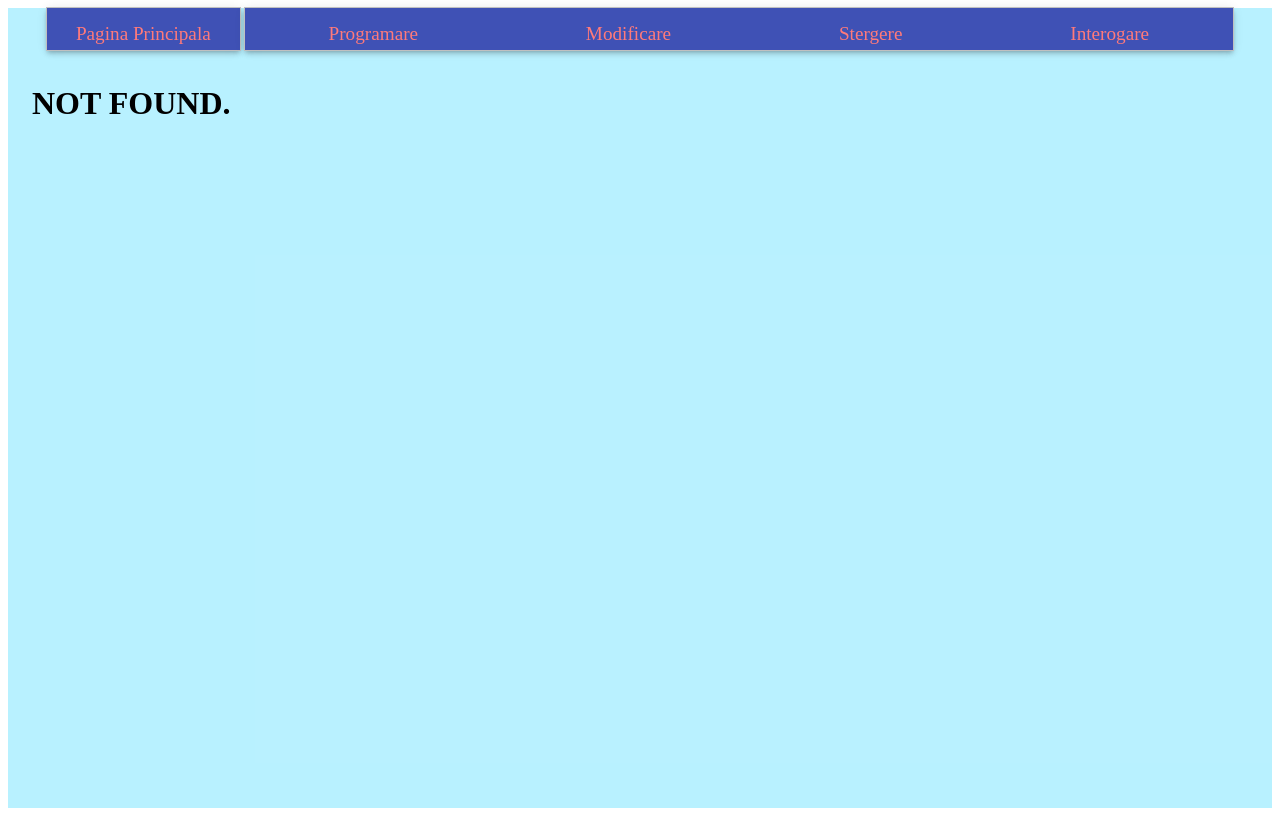
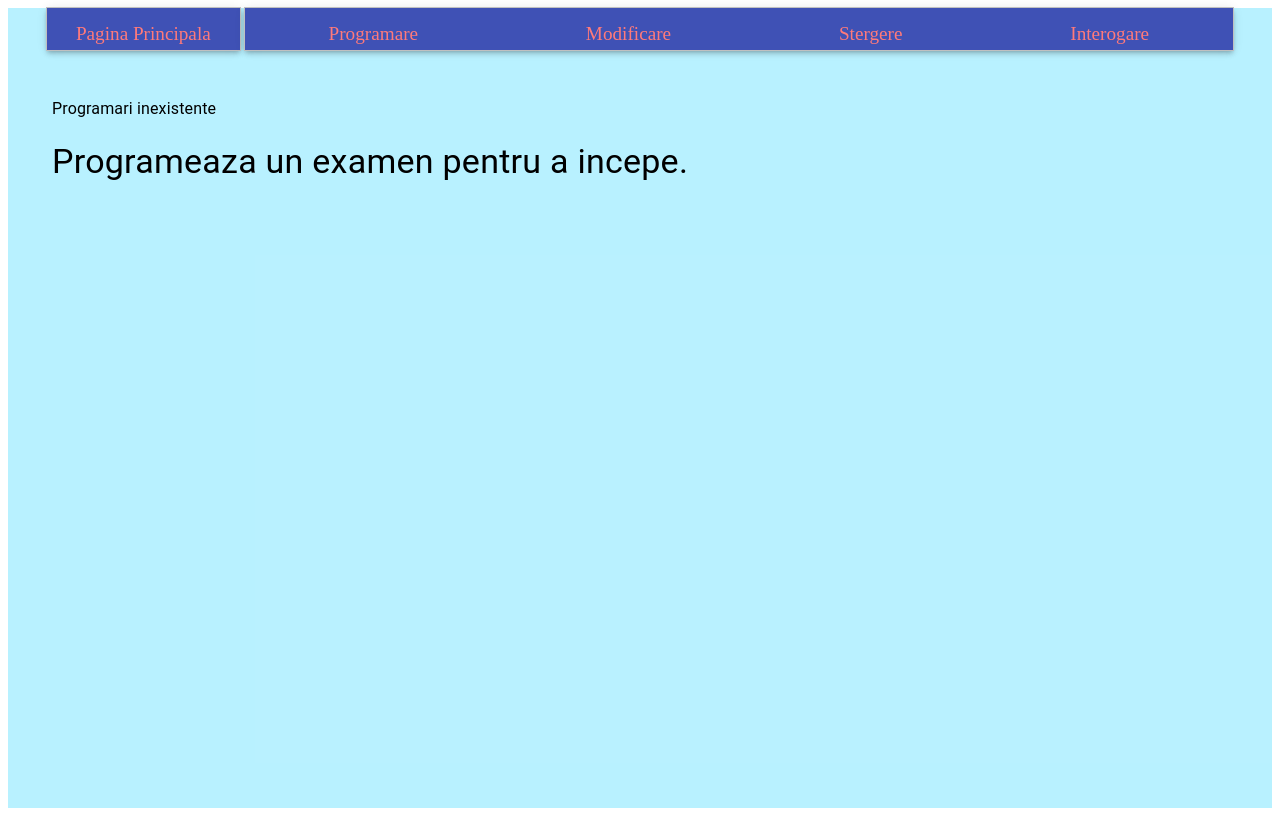
Before and after one commit to constAlex/platforma-facultate-demo, a React (Create React App) app: page /stergere in a window 1280 px wide. Before the commit this address had no page. Built offline with nearby package versions, Linux system fonts and the light colour scheme.

Commit message:
improve styling. Create route for 'sterger' and create delete functionality.

```diff
--- a/src/App.js
+++ b/src/App.js
@@ -3,15 +3,16 @@ import "./App.sass";
 import Container from "@material-ui/core/Container";
 import NavBar from "./NavBar";
 import { Switch, Route } from "react-router-dom";
-import { FormContainer, MainContainer } from "./redux/container";
+import { FormContainer, MainContainer, DeleteContainer } from "./redux/container";
 
 function App() {
   return (
-    <Container className="App" maxWidth="xlg">
+    <Container className="App" maxWidth="xl">
       <NavBar />
       <Switch>
         <Route exact path="/" render={() => <MainContainer />} />
         <Route exact path="/programare" render={() => <FormContainer />} />
+        <Route exact path="/stergere" render={() => <DeleteContainer />}/>
         <Route render={() => <h1>NOT FOUND.</h1>} />
       </Switch>
     </Container>
--- /dev/null
+++ b/src/DeleteItemsMenu.jsx
@@ -0,0 +1,85 @@
+import React from 'react';
+import { makeStyles } from '@material-ui/core/styles';
+import List from '@material-ui/core/List';
+import ListItem from '@material-ui/core/ListItem';
+import ListItemIcon from '@material-ui/core/ListItemIcon';
+import ListItemSecondaryAction from '@material-ui/core/ListItemSecondaryAction';
+import ListItemText from '@material-ui/core/ListItemText';
+import Checkbox from '@material-ui/core/Checkbox';
+import IconButton from '@material-ui/core/IconButton';
+import DeleteIcon from '@material-ui/icons/Delete';
+import Typography from "@material-ui/core/Typography";
+
+const useStyles = makeStyles((theme) => ({
+  root: {
+    width: '100%',
+    maxWidth: "60%",
+    paddingLeft: '20px',
+  },
+  ListItem: {
+    background: "linear-gradient(to left, #ee9ca7, #ffdde1)",
+    marginBottom: "10px",
+    "&:nth-child(1)": {
+        border: "1px solid green",
+    }
+  },
+}));
+
+export default function CheckboxList({programari, stergeProgramare}) {
+  const classes = useStyles();
+  const [checked, setChecked] = React.useState([0]);
+
+  const handleToggle = (value) => () => {
+    const currentIndex = checked.indexOf(value);
+    const newChecked = [...checked];
+
+    if (currentIndex === -1) {
+      newChecked.push(value);
+    } else {
+      newChecked.splice(currentIndex, 1);
+    }
+
+    setChecked(newChecked);
+  };
+
+  const handleDelete=(id) => () => {
+    stergeProgramare(id);
+  }
+
+  return (
+    <List className={classes.root}>
+    <ListItemText component="div" id="nested-list-subheader">
+          {programari.length === 0
+            ? "Programari inexistente"
+            : "Programari Active"}
+        </ListItemText>
+    {programari.length === 0 && (
+          <Typography variant="h4" style={{marginTop: "20px"}}>
+            Programeaza un examen pentru a incepe.
+          </Typography>
+        )}
+      {programari.map((el, index) => {
+        const labelId = `checkbox-list-label-${el.materie}`;
+        return (
+          <ListItem className={classes.ListItem} key={el.id} role={undefined} dense button onClick={handleToggle(index)}>
+            <ListItemIcon>
+              <Checkbox
+                edge="start"
+                checked={checked.indexOf(index) !== -1}
+                tabIndex={-1}
+                disableRipple
+                inputProps={{ 'aria-labelledby': labelId }}
+              />
+            </ListItemIcon>
+            <ListItemText id={labelId} primary={el.materie + " - in data de " + el.data_exam + ", ora " + el.ora_exam + ", specializarea " + el.specializare + ", Profesor " + el.profesor} />
+            <ListItemSecondaryAction>
+              <IconButton  onClick={handleDelete(el.id)} edge="end" aria-label="comments">
+                <DeleteIcon />
+              </IconButton>
+            </ListItemSecondaryAction>
+          </ListItem>
+        );
+      })}
+    </List>
+  );
+}
--- a/src/Main.jsx
+++ b/src/Main.jsx
@@ -31,7 +31,7 @@ const ExpansionPanel = withStyles({
 
 const ExpansionPanelSummary = withStyles({
   root: {
-    backgroundColor: "rgba(255, 0, 25, .5)",
+    background: "linear-gradient(to left, #ee9ca7, #ffdde1)",
     borderBottom: "1px solid rgba(0, 0, 0, .125)",
     marginBottom: -1,
     minHeight: 60,
@@ -78,7 +78,7 @@ function Main({ programari }) {
     } else {
       setOpen(id);
     }
-  }
+  };
 
   return (
     <List
@@ -86,12 +86,20 @@ function Main({ programari }) {
       aria-labelledby="nested-list-subheader"
       subheader={
         <ListItemText component="div" id="nested-list-subheader">
-          {programari.length === 0 ? "Programari inexistente" : "Programari Active"}
+          {programari.length === 0
+            ? "Programari inexistente"
+            : "Programari Active"}
         </ListItemText>
       }
       className={classes.root}
     >
       <div>
+        <br />
+        {programari.length === 0 && (
+          <Typography variant="h4">
+            Programeaza un examen pentru a incepe.
+          </Typography>
+        )}
         {programari.map((programare) => (
           <div
             style={{ border: "1px solid black", marginBottom: "5px" }}
--- a/src/hooks/inputHook.jsx
+++ b/src/hooks/inputHook.jsx
@@ -4,7 +4,7 @@ import { v4 as uuidv4 } from "uuid";
 function useInputState() {
   const initialState = {
     id: uuidv4(),
-    specializare: "",
+    specializare: "Informatica-Economica",
     materie: "Web Design",
     profesor: "",
     sesiune: "",
--- a/src/redux/container.js
+++ b/src/redux/container.js
@@ -1,6 +1,7 @@
 import { connect } from "react-redux";
 import Main from "../Main";
 import MainForm from "../MainForm";
+import DeleteItemsMenu from '../DeleteItemsMenu';
 import {
   adaugaProgramare,
   stergeProgramare,
@@ -26,3 +27,4 @@ export const FormContainer = connect(
 )(MainForm);
 
 export const MainContainer = connect(mapStateToProps)(Main);
+export const DeleteContainer = connect(mapStateToProps, mapDispatchToProps)(DeleteItemsMenu);
```
